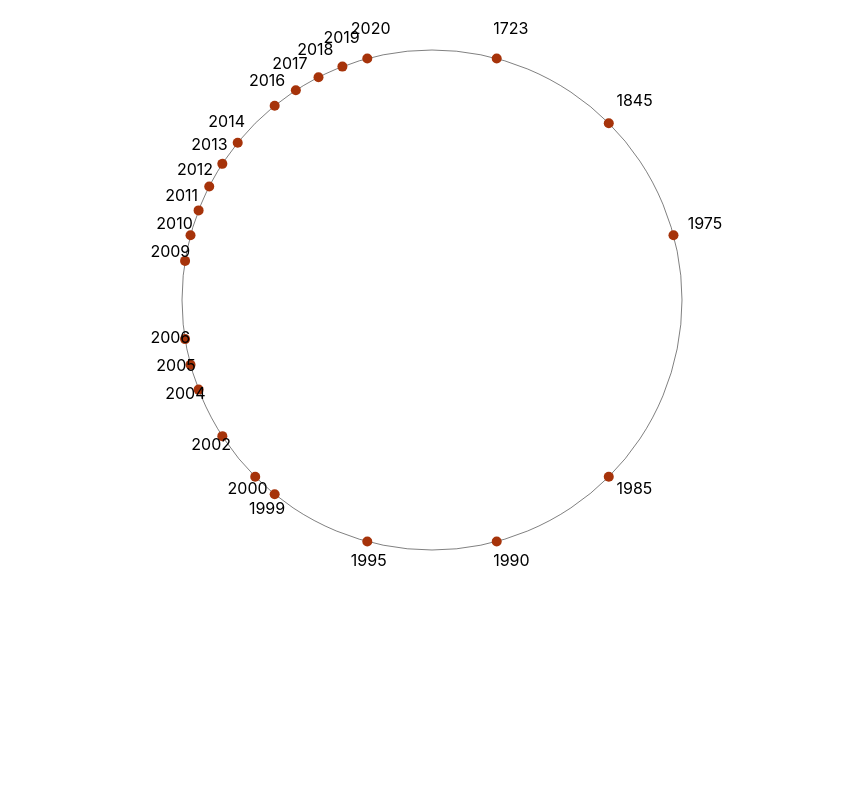
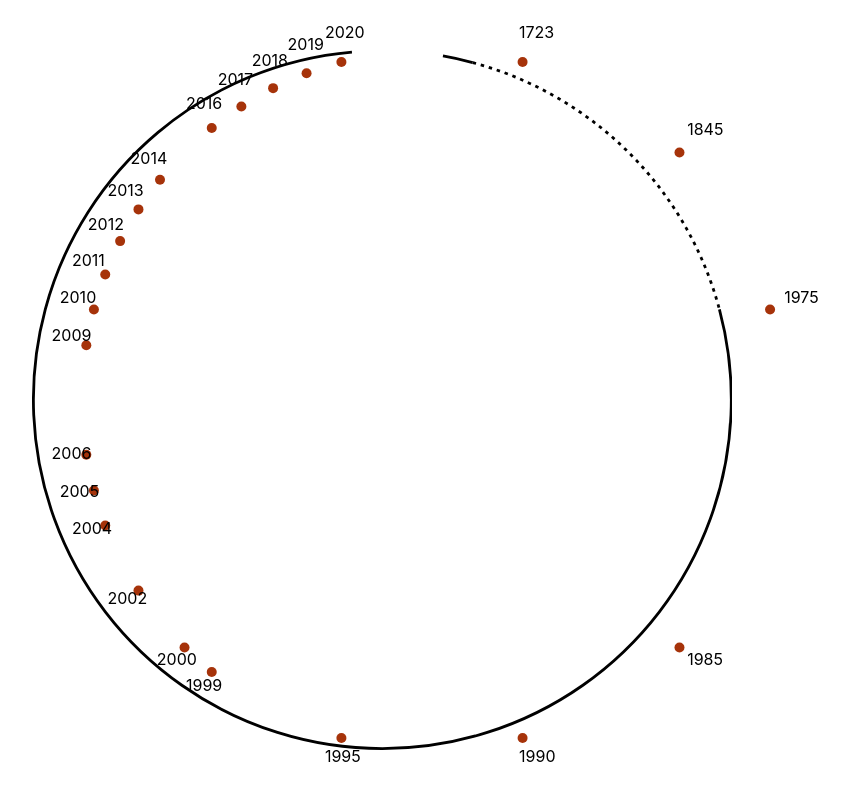
Before and after one commit to azuic/unmask-mask, a Nuxt app: page /timeline in a window 1280 px wide. Shown: the top 800 px of the page, without its empty margins (288-1137 px from the left). Built offline with nearby package versions, Linux system fonts and the light colour scheme.

Commit message:
timeline circle - 1723-1975 dashed line

```diff
--- a/pages/timeline.vue
+++ b/pages/timeline.vue
@@ -1,8 +1,13 @@
 <template>
   <div class="container">
-    <svg ref="container" :width="width" :height="height" >
-      <circle :r="radius" :cx="width/2" :cy="height/2" fill="none" stroke="black" stroke-width="0.5" />
-      <g v-for="(yr,i) in years">
+    <svg ref="timeline" :width="width" :height="height" >
+      <svg ref="circle" width="700" viewBox="0 0 1003 1003" fill="none" preserveAspectRatio="xMidYMid meet" xmlns="http://www.w3.org/2000/svg">
+      <path d="M588.824 8.59612C603.15 11.1221 617.358 14.2721 631.41 18.0371" stroke="black" stroke-width="4"/>
+      <path d="M631.41 18.0371C716.187 40.7532 793.492 85.385 855.553 147.447C917.615 209.508 962.247 286.813 984.963 371.59" stroke="black" stroke-width="4" stroke-dasharray="5 7"/>
+      <path d="M984.963 371.59C1011.52 470.704 1006.94 575.588 971.846 672.01C936.752 768.432 872.841 851.721 788.788 910.576C704.735 969.431 604.61 1001 502 1001C399.39 1001 299.265 969.431 215.212 910.576C131.159 851.721 67.2483 768.432 32.1537 672.01C-2.94094 575.588 -7.52028 470.704 19.0371 371.59C45.5945 272.477 102.003 183.934 180.606 117.978C259.21 52.0214 356.203 11.8457 458.422 2.90264" stroke="black" stroke-width="4"/>
+      </svg>
+      <!-- <circle :r="radius" :cx="width/2" :cy="height/2" fill="none" stroke="black" stroke-width="0.5" /> -->
+      <g v-for="yr in years" :key="yr">
         <circle r="5" :cx="width/2 +radius*Math.cos(angle(yr))" :cy="height/2+radius*Math.sin(angle(yr))" fill="#A6330A"/>
         <text :x="width/2 + (radius+25)*Math.cos(angle(yr))-10" :y="height/2 + (radius+25)*Math.sin(angle(yr))" fill="black">
           {{yr}}
@@ -20,9 +25,9 @@
   export default {
     data() {
       return {
-        height: 600,
+        height: 800,
         width: 800,
-        radius: 250,
+        radius: 350,
         years: [1723, 1845, 1975, 1985, 1990, 1995, 1999, 2000, 2002, 2004, 2005, 2006, 2009, 2010, 2011, 2012, 2013, 2014, 2016, 2017, 2018, 2019, 2020],
       }
     },
```
Also changed, not shown: static/year-circle.svg (added).
